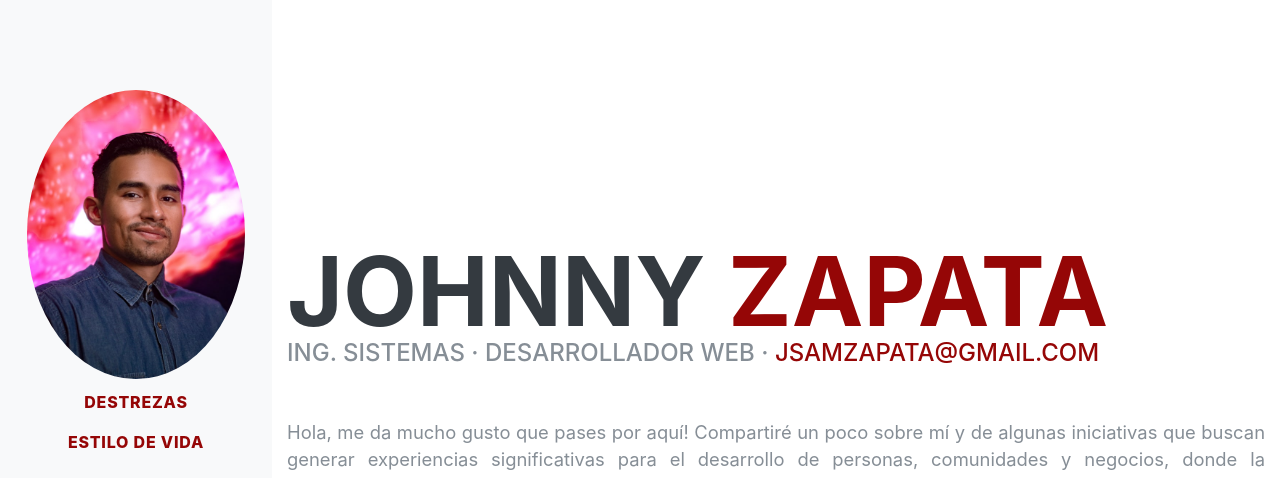
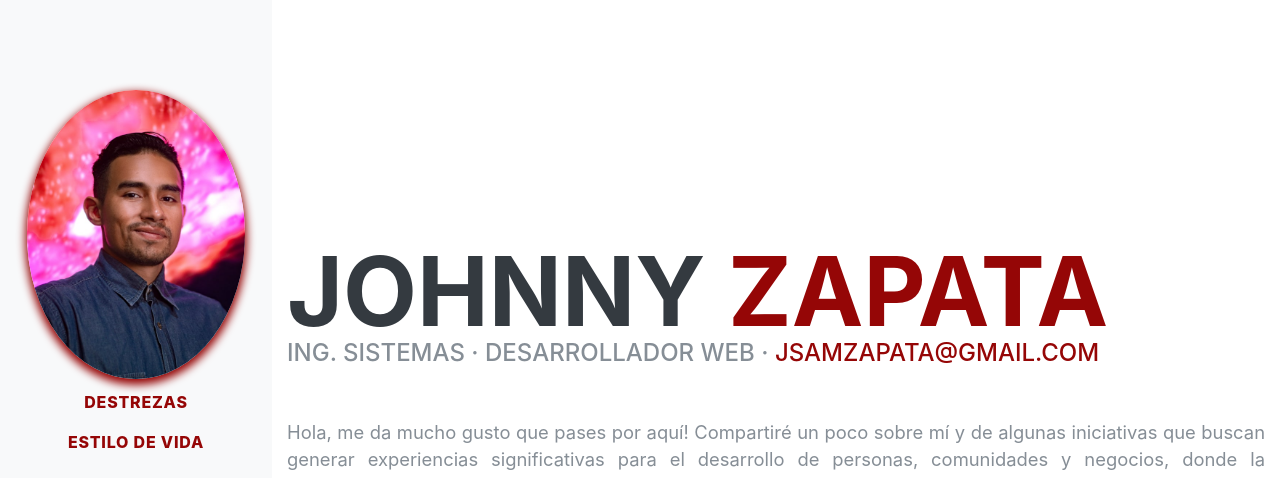
Before and after one commit to SamZapata/samzapata.github.io, a Jekyll site: the page built from index.html, in a window 1280 px wide. Shown: the top 478 px of the page. Built offline with Jekyll 4.4.1, drawn with Linux system fonts in a browser that asks for light colours; some web fonts are replaced.

Commit message:
update css style for image

```diff
--- a/_sass/style.sass
+++ b/_sass/style.sass
@@ -12,6 +12,7 @@
   left: 10%
   width: calc(80%)
   border-radius: 50%
+  box-shadow: 0 4px 9px 2px $blood-red
 
 .presentation-img-box
   margin: auto
@@ -19,17 +20,14 @@
   width: 14rem
   height: 18rem
   border-radius: 50%
-  padding-top: 2rem
+  margin-top: 2rem
+  box-shadow: 0 4px 9px 2px $blood-red
 
   .img-sam-format
     max-width: 100%
     width: 14rem
     height: 18rem
-    // position: relative
-    // top: calc(5%)
-    // left: 0
     border-radius: 50%
-    // height: 20rem
 
 .subheading-sam-format
   margin-top: calc(100% - 0.5rem)
```
